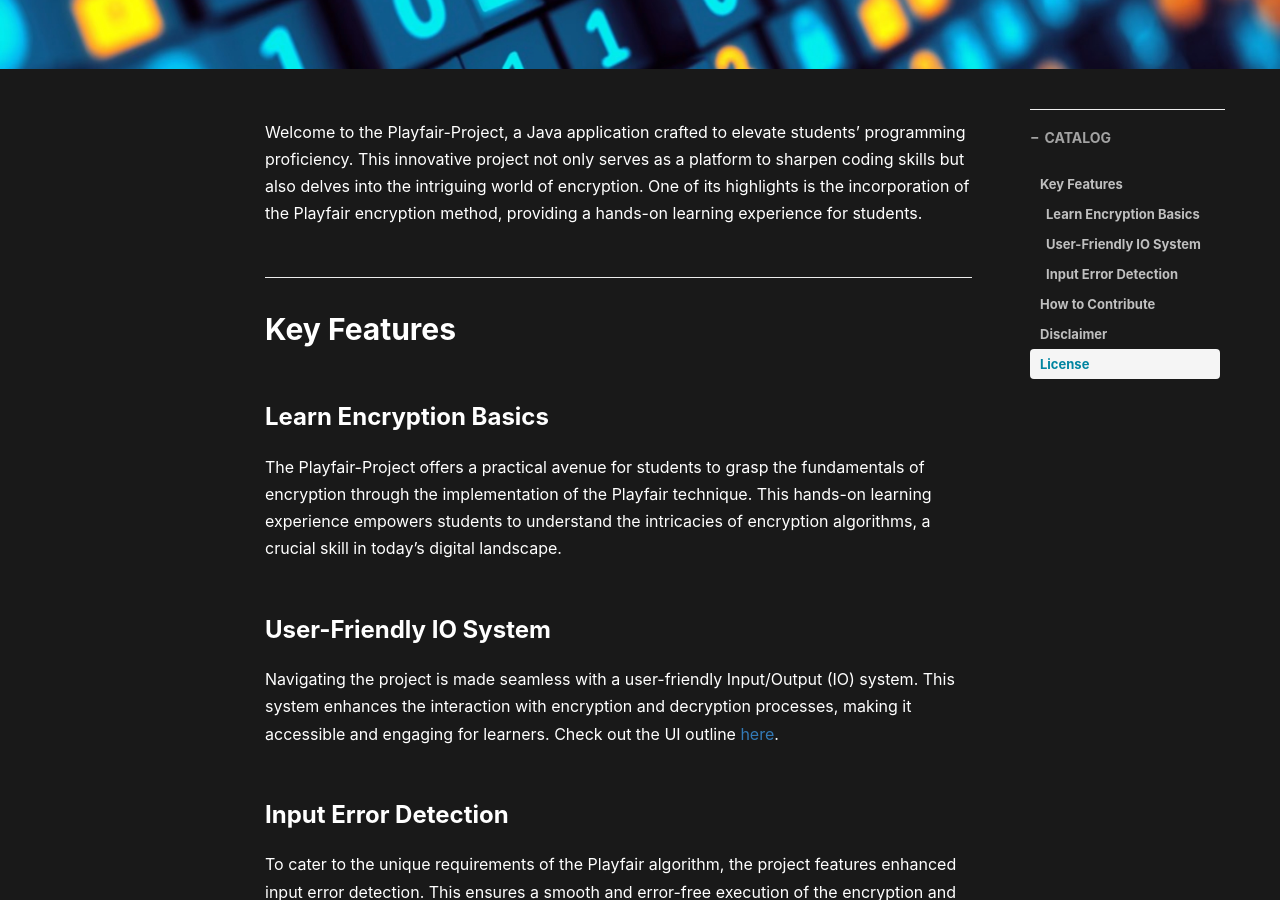
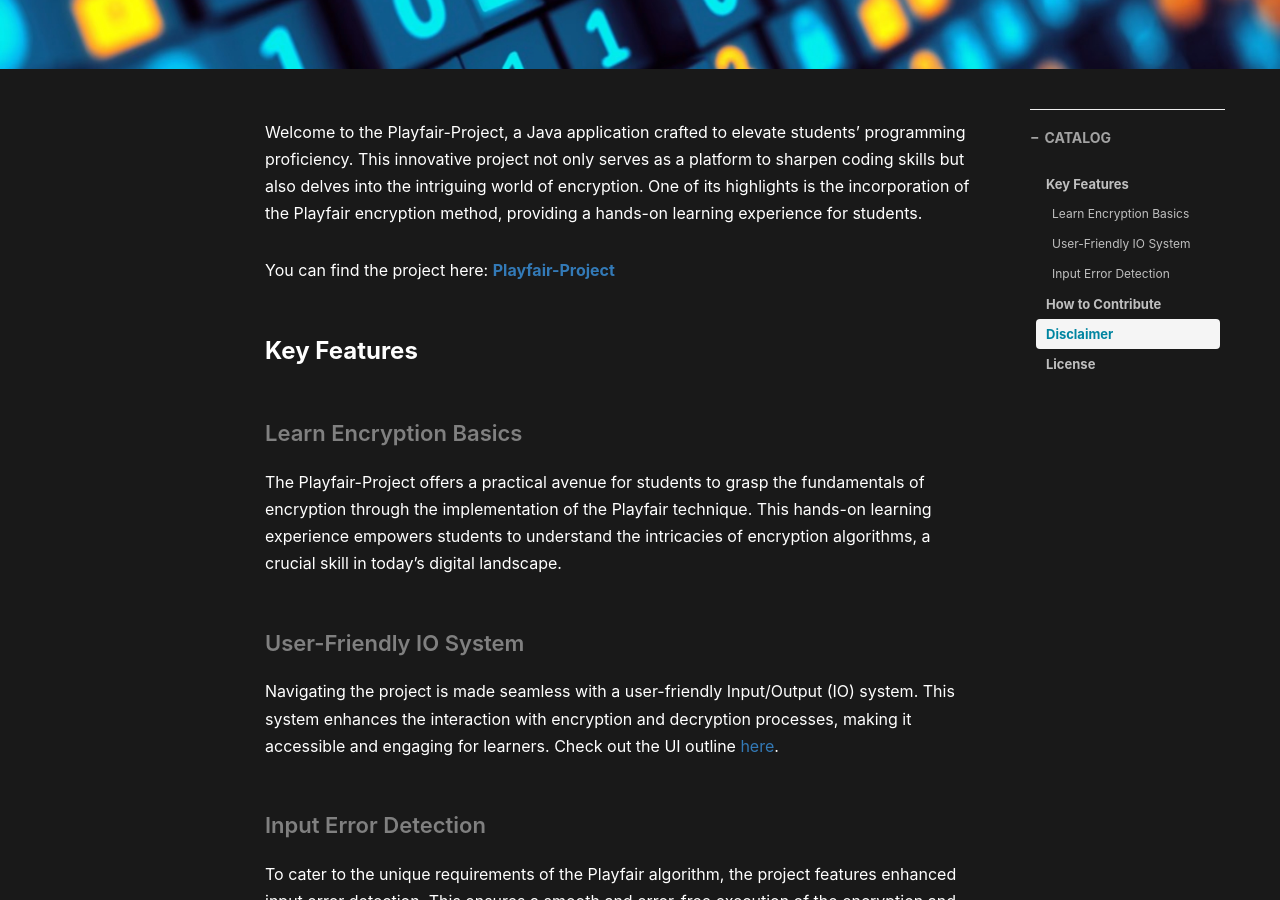
Before and after one commit to Sebastian-Sonne/sebastian-sonne.github.io, a Jekyll site: the page built from _posts/2023-12-16-Playfair-Project.md, in a window 1280 px wide and 900 px high, scrolled down 454 px. Built offline with Jekyll 4.4.1, drawn with Linux system fonts in a browser that asks for light colours; nearby versions of some CDN libraries; comment, search, counter and statistics services are not loaded; some of the changed text lies outside the part shown.

Commit message:
minor adjustments

```diff
--- a/_posts/2023-12-16-Playfair-Project.md
+++ b/_posts/2023-12-16-Playfair-Project.md
@@ -13,25 +13,27 @@
 
 Welcome to the Playfair-Project, a Java application crafted to elevate students' programming proficiency. This innovative project not only serves as a platform to sharpen coding skills but also delves into the intriguing world of encryption. One of its highlights is the incorporation of the Playfair encryption method, providing a hands-on learning experience for students.
 
-## Key Features
+You can find the project here: **[Playfair-Project](https://github.com/sebastian-sonne/playfair-project)**
 
-### Learn Encryption Basics
+### Key Features
+
+#### Learn Encryption Basics
 
 The Playfair-Project offers a practical avenue for students to grasp the fundamentals of encryption through the implementation of the Playfair technique. This hands-on learning experience empowers students to understand the intricacies of encryption algorithms, a crucial skill in today's digital landscape.
 
-### User-Friendly IO System
+#### User-Friendly IO System
 
-Navigating the project is made seamless with a user-friendly Input/Output (IO) system. This system enhances the interaction with encryption and decryption processes, making it accessible and engaging for learners. Check out the UI outline [here](#).
+Navigating the project is made seamless with a user-friendly Input/Output (IO) system. This system enhances the interaction with encryption and decryption processes, making it accessible and engaging for learners. Check out the UI outline [here](https://github.com/Sebastian-Sonne/playfair-project/blob/main/UI%20outline.png).
 
-### Input Error Detection
+#### Input Error Detection
 
 To cater to the unique requirements of the Playfair algorithm, the project features enhanced input error detection. This ensures a smooth and error-free execution of the encryption and decryption processes, contributing to a more effective learning experience.
 
-## How to Contribute
+### How to Contribute
 
 Contributions to the Playfair-Project are highly encouraged. Whether you're a student eager to enhance existing features or an experienced developer with suggestions, your input is valuable. Consider contributing by translating the existing version into an English version of the program. Any questions you have will be promptly addressed.
 
-## Disclaimer
+### Disclaimer
 
 **Note:** The Playfair encryption algorithm implemented in this project comes with inherent limitations. It is crucial to be aware of the following constraints:
 
@@ -45,8 +47,8 @@
 
 Users are encouraged to use this project for educational purposes, understanding that these limitations are specific characteristics of this implementation. The author disclaims any responsibility for the algorithm's use beyond its intended educational scope.
 
-## License
+### License
 
-The Playfair-Project is open-source software released under the [MIT License](#). Please review the license for terms and conditions.
+The Playfair-Project is open-source software released under the [MIT License](https://github.com/Sebastian-Sonne/playfair-project/blob/main/LICENSE). Please review the license for terms and conditions.
 
-Happy coding with the Playfair-Project!
+Happy coding with the **[Playfair-Project](https://github.com/sebastian-sonne/playfair-project)**!
--- a/contact.html
+++ b/contact.html
@@ -1,6 +1,6 @@
 ---
 layout: default
-title: Sebastian Sonne - WIP
+title: Contact - WIP
 hide-in-nav: true
 description: "Hi there! This site is under construction"
 header-img: "img/bg_construction.jpeg"
```
Also changed, not shown: _includes/about/en.md (+5 -13 lines).
